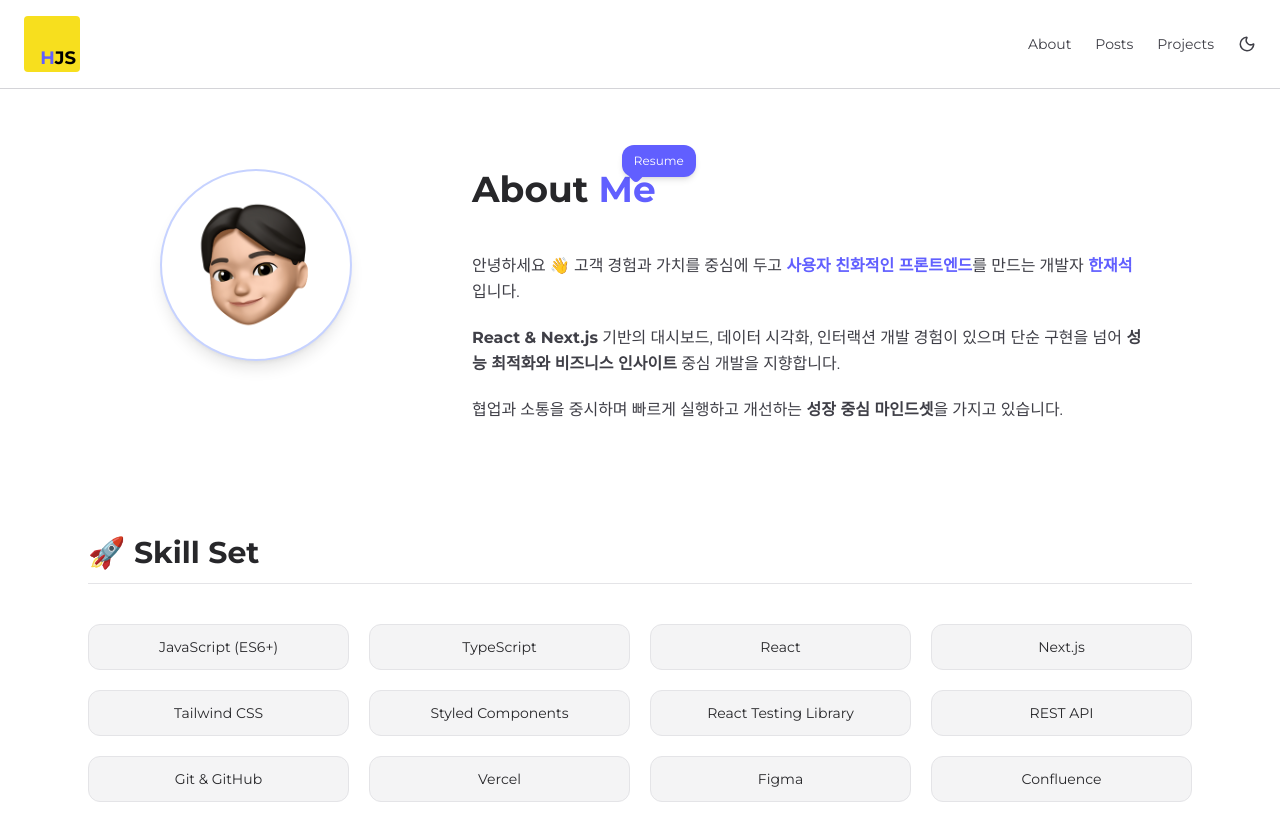
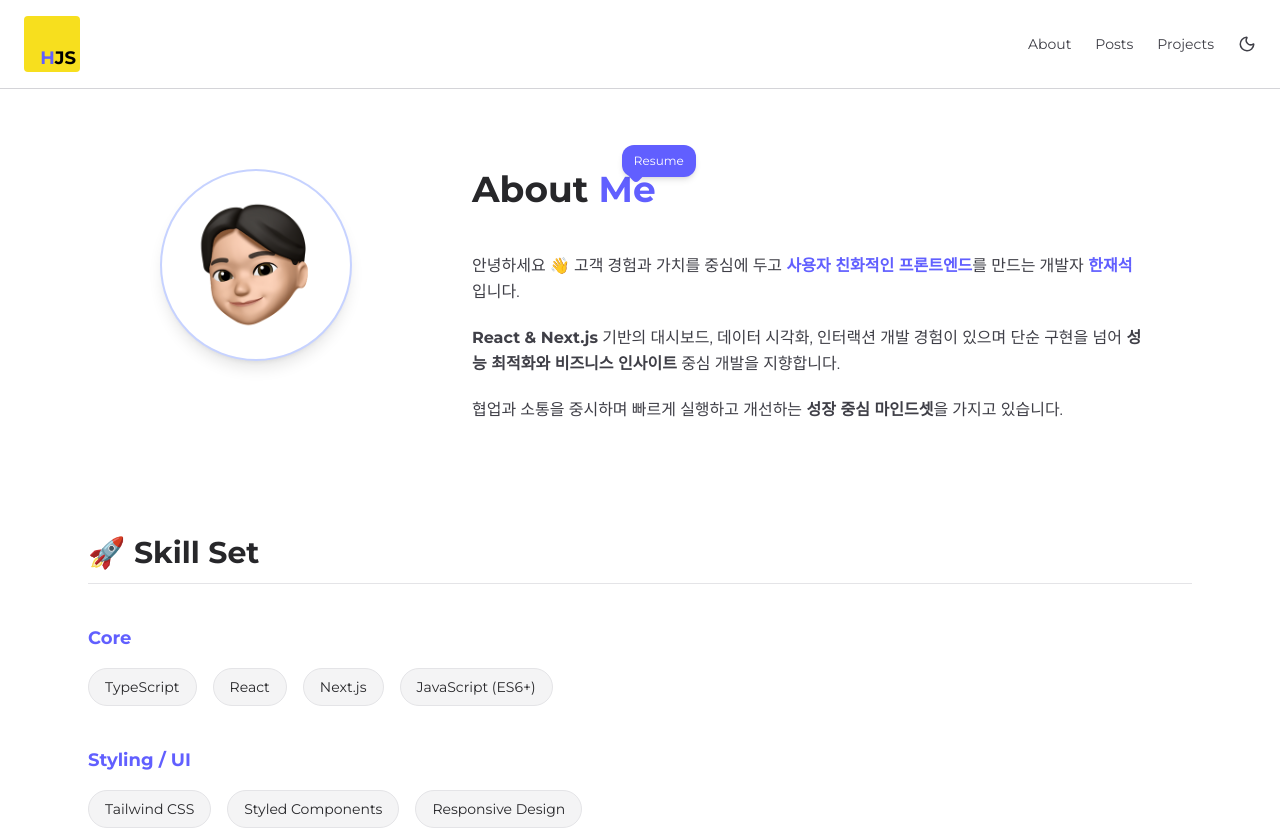
Before and after one commit to Jaeseokkong/NEXT-BLOG, a Next.js app: page /about in a window 1280 px wide. Shown: the top 828 px of the page. Built offline with nearby package versions, Linux system fonts and the light colour scheme; no server answers.

Commit message:
feat(about): skillsets 변수 생성 및 신규 적용

```diff
--- a/src/app/(site)/about/page.tsx
+++ b/src/app/(site)/about/page.tsx
@@ -1,17 +1,21 @@
 import AboutAvatar from "@/components/about/AboutAvatar";
 import Link from "next/link";
+
+const skills = {
+  Core: ["TypeScript", "React", "Next.js", "JavaScript (ES6+)"],
+  "Styling / UI": ["Tailwind CSS", "Styled Components", "Responsive Design"],
+  "Data & State": ["REST API", "React Query", "Axios"],
+  "Testing / Dev": ["React Testing Library", "Git / GitHub", "CI/CD"],
+};
 
 export default function AboutPage() {
   return (
     <div className="max-w-6xl mx-auto px-6 py-20 space-y-28 text-zinc-800 dark:text-zinc-100">
-
-      {/* ================= ABOUT ================= */}
       <section className="grid grid-cols-1 md:grid-cols-3 gap-12 items-start">
         <AboutAvatar />
 
         <div className="md:col-span-2 space-y-8">
 
-          {/* Title + Resume Bubble */}
           <div className="relative inline-block">
             <Link
               href="/resume"
@@ -28,7 +32,6 @@ export default function AboutPage() {
             </h1>
           </div>
 
-          {/* Intro Text */}
           <div className="space-y-5 leading-relaxed max-w-2xl text-zinc-700 dark:text-zinc-300">
             <p>
               안녕하세요 👋 고객 경험과 가치를 중심에 두고
@@ -48,41 +51,37 @@ export default function AboutPage() {
         </div>
       </section>
 
-      {/* ================= SKILLS ================= */}
       <section className="space-y-10">
         <h2 className="text-3xl font-bold border-b border-zinc-200 dark:border-zinc-700 pb-3">
           🚀 Skill Set
         </h2>
 
-        <div className="grid grid-cols-2 sm:grid-cols-3 md:grid-cols-4 gap-5">
-          {[
-            "JavaScript (ES6+)",
-            "TypeScript",
-            "React",
-            "Next.js",
-            "Tailwind CSS",
-            "Styled Components",
-            "React Testing Library",
-            "REST API",
-            "Git & GitHub",
-            "Vercel",
-            "Figma",
-            "Confluence",
-          ].map((skill) => (
+        <div className="space-y-10">
+          {Object.entries(skills).map(([category, items]) => (
+            <div key={category} className="space-y-4">
+              <h3 className="text-lg font-semibold text-indigo-500">
+                {category}
+              </h3>
+
+              <div className="flex flex-wrap gap-4">
+                {items.map((skill) => (
                   <div
                     key={skill}
-              className="px-4 py-3 rounded-xl bg-zinc-100 dark:bg-zinc-800
+                    className="px-4 py-2 rounded-full
+                    bg-zinc-100 dark:bg-zinc-800
                     border border-zinc-200 dark:border-zinc-700
-              text-sm font-medium text-center
+                    text-sm font-medium
                     hover:shadow-md hover:-translate-y-1 transition-all duration-200"
                   >
                     {skill}
                   </div>
                 ))}
               </div>
+            </div>
+          ))}
+        </div>
       </section>
 
-      {/* ================= CAREER ================= */}
       <section className="space-y-12">
         <h2 className="text-3xl font-bold border-b border-zinc-200 dark:border-zinc-700 pb-3">
           💼 Career
@@ -90,7 +89,6 @@ export default function AboutPage() {
 
         <div className="relative border-l-2 border-indigo-500 pl-8 space-y-12">
 
-          {/* Current Company */}
           <div className="relative">
             <div className="absolute -left-[10px] top-2 w-4 h-4 bg-indigo-500 rounded-full"></div>
 
@@ -109,7 +107,6 @@ export default function AboutPage() {
             </ul>
           </div>
 
-          {/* Previous Company */}
           <div className="relative">
             <div className="absolute -left-[10px] top-2 w-4 h-4 bg-indigo-500 rounded-full"></div>
 
@@ -130,7 +127,6 @@ export default function AboutPage() {
         </div>
       </section>
 
-      {/* ================= CONTACT ================= */}
       <section className="space-y-6">
         <h2 className="text-3xl font-bold border-b border-zinc-200 dark:border-zinc-700 pb-3">
           📬 Contact
```
Lines whose indentation alone changed are shown as unchanged.
